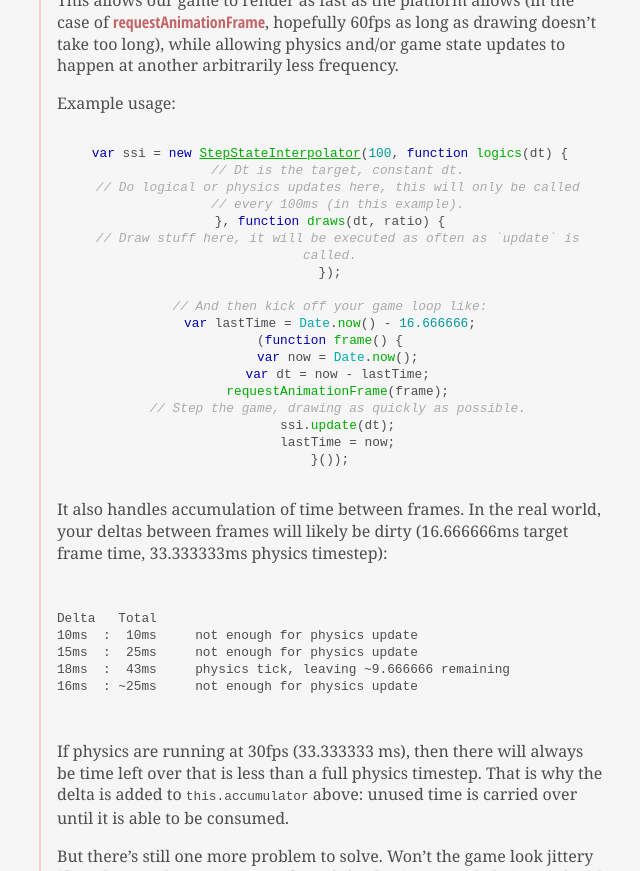
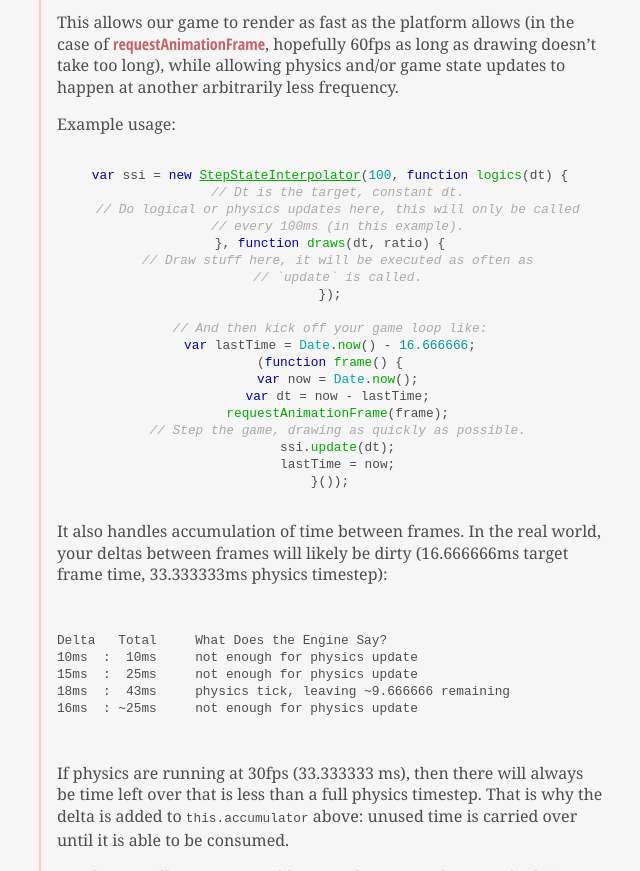
Before and after one commit to kirbysayshi/kirbysayshi.github.com, a Jekyll site: the page built from _posts/2013-09-24-interpolated-physics-rendering.md, in a window 1280 px wide and 900 px high, scrolled down 1521 px, cut to the strip 29-900 px from the top of the window. Shown: the whole strip, without its empty margins (311-951 px from the left). Built offline with Jekyll 4.4.1, drawn with Linux system fonts in a browser that asks for light colours; nearby versions of some CDN libraries; Markdown is read by kramdown in place of the engine named in the settings; comment, search, counter and statistics services are not loaded; some of the changed text lies outside the part shown.

Commit message:
small tweaks

```diff
--- a/_posts/2013-09-24-interpolated-physics-rendering.md
+++ b/_posts/2013-09-24-interpolated-physics-rendering.md
@@ -52,7 +52,8 @@ var ssi = new StepStateInterpolator(100, function logics(dt) {
   // Do logical or physics updates here, this will only be called
   // every 100ms (in this example).
 }, function draws(dt, ratio) {
-  // Draw stuff here, it will be executed as often as `update` is called.
+  // Draw stuff here, it will be executed as often as
+  // `update` is called.
 });
 
 // And then kick off your game loop like:
@@ -69,7 +70,7 @@ var lastTime = Date.now() - 16.666666;
 
 It also handles accumulation of time between frames. In the real world, your deltas between frames will likely be dirty (16.666666ms target frame time, 33.333333ms physics timestep):
 
-	Delta   Total
+	Delta   Total     What Does the Engine Say?
 	10ms  :  10ms     not enough for physics update
 	15ms  :  25ms     not enough for physics update
 	18ms  :  43ms     physics tick, leaving ~9.666666 remaining
```
Also changed, not shown: other parts of _posts/2013-09-24-interpolated-physics-rendering.md (+1 -1 lines).
